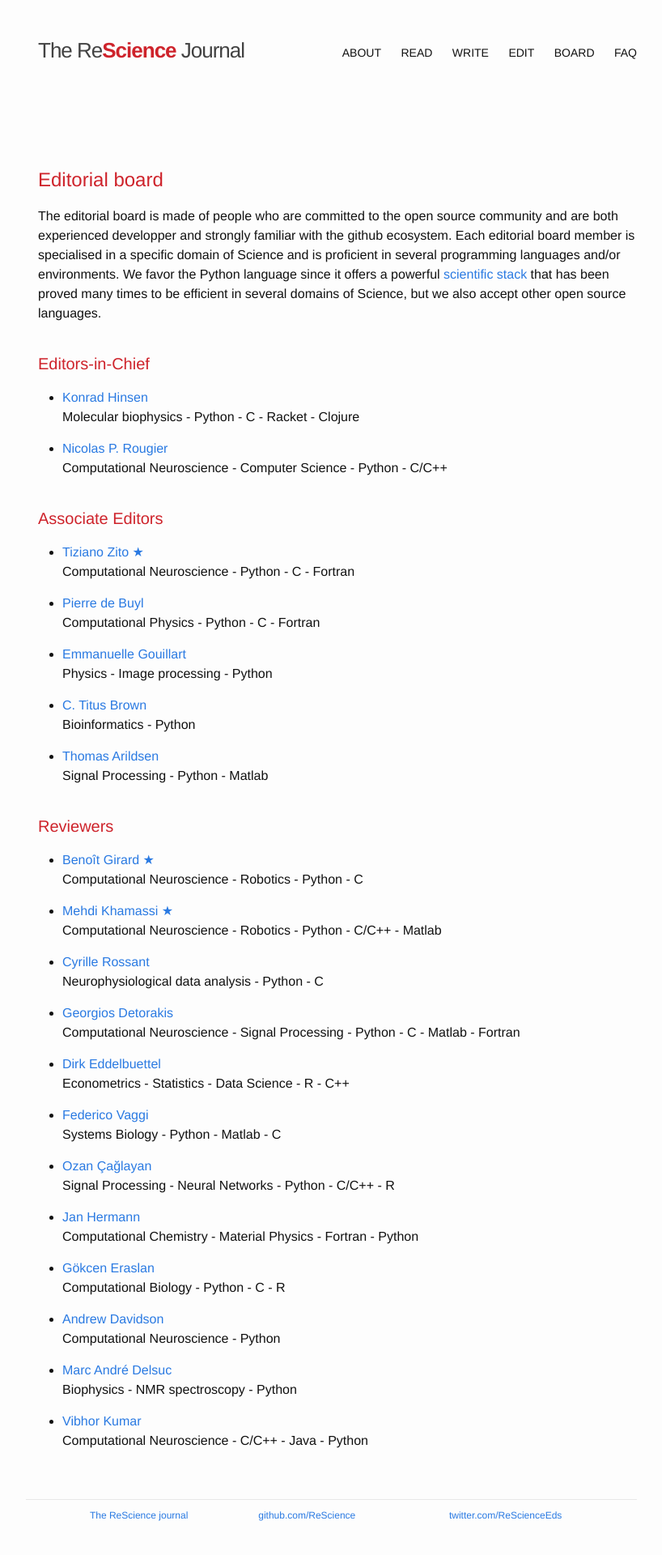
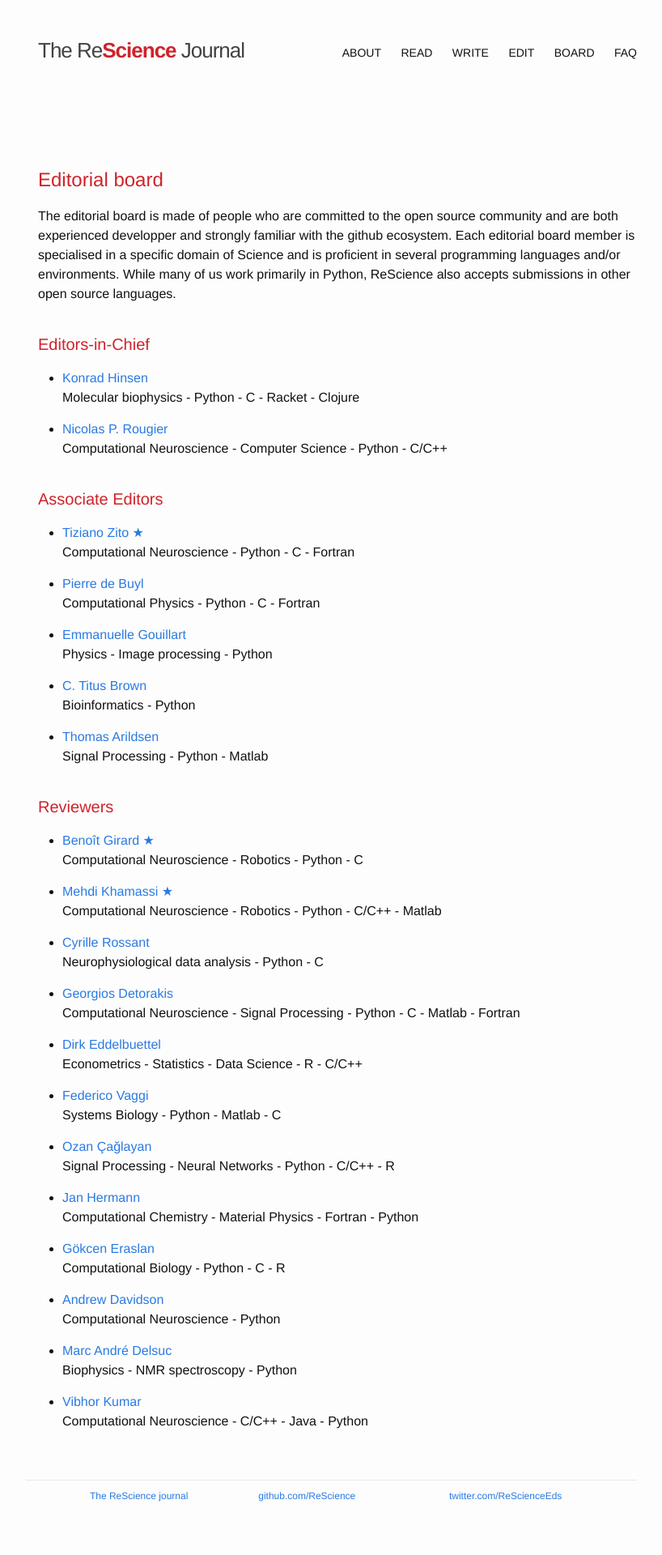
Before and after one commit to ReScience/rescience.github.io, a Jekyll site: the page built from 04-board.md, in a window 1280 px wide. Shown: the whole page at 81% size, without its empty margins (223-1041 px from the left). Built offline with Jekyll 4.4.1, drawn with Linux system fonts in a browser that asks for light colours; Markdown is read by kramdown in place of the engine named in the settings; after the commit the page ends 1896 px from its top, so only the background shows below that.

Commit message:
Soften the language statement
This is just a suggestion.  I think it would be good not to be in a 'mostly Python' corner, and to make it plain that we'd take, say, Julia.

BTW there are now multiple mentions of Matlab.  Isn't that a conflict with [item 3 on the FAQ](https://github.com/ReScience/rescience.github.io/blob/master/05-FAQ.md#can-i-submit-a-paper-using-proprietary-tools-such-as-matlab-) ?

```diff
--- a/04-board.md
+++ b/04-board.md
@@ -10,10 +10,8 @@ The editorial board is made of people who are committed to the open source
 community and are both experienced developper and strongly familiar with the
 github ecosystem. Each editorial board member is specialised in a specific
 domain of Science and is proficient in several programming languages and/or
-environments. We favor the Python language since it offers a powerful
-[scientific stack](http://www.scipy.org) that has been proved many times to be
-efficient in several domains of Science, but we also accept other open source
-languages.
+environments. While many of us work primarily in Python, ReScience also
+accepts submissions in other open source languages.
 
 
 ## Editors-in-Chief
@@ -59,7 +57,7 @@ languages.
   Computational Neuroscience - Signal Processing - Python - C - Matlab - Fortran
 
 * [Dirk Eddelbuettel](https://github.com/eddelbuettel)
-  Econometrics - Statistics - Data Science - R - C++
+  Econometrics - Statistics - Data Science - R - C/C++
 
 * [Federico Vaggi](https://github.com/FedericoV)
   Systems Biology - Python - Matlab - C
```
